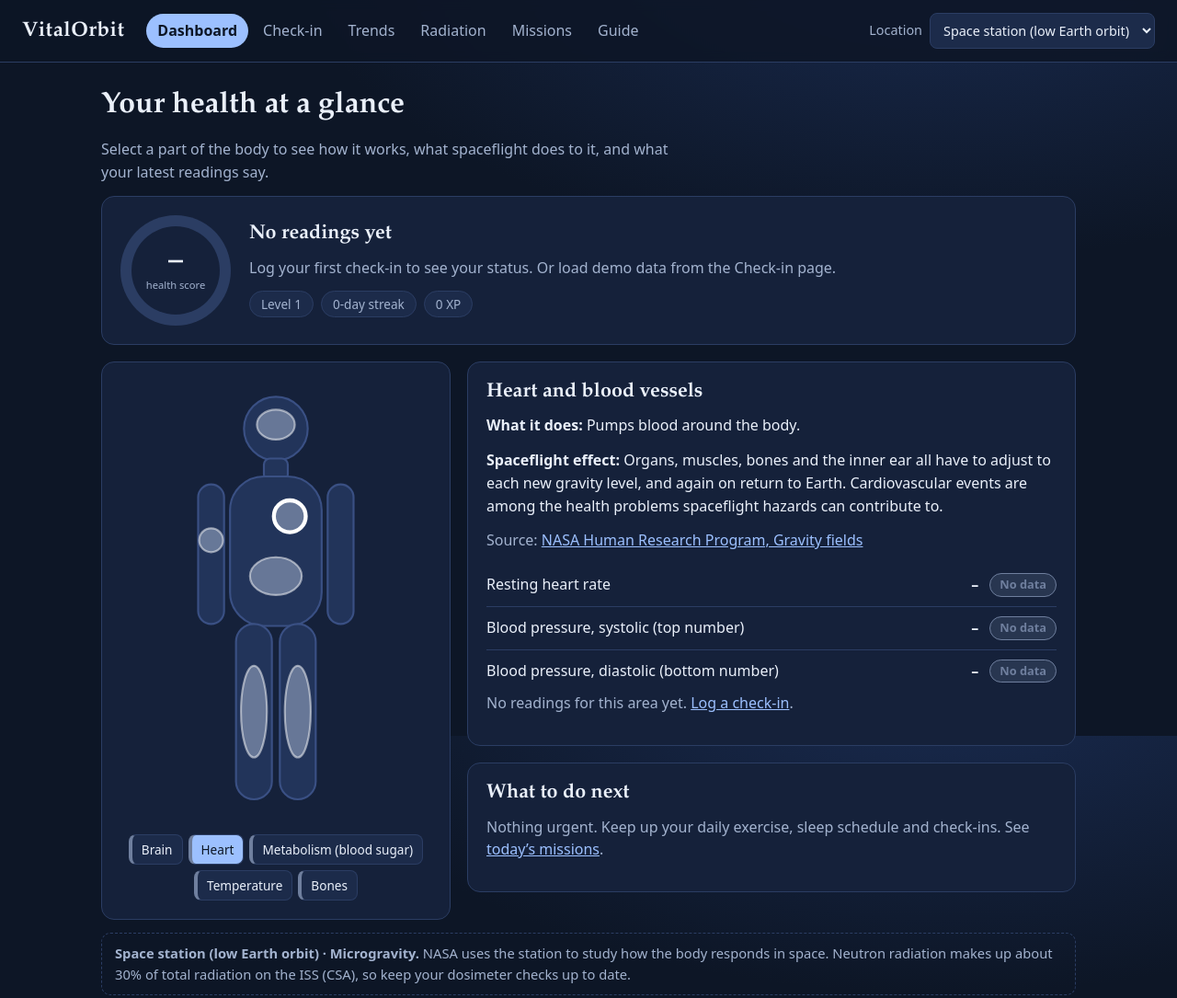
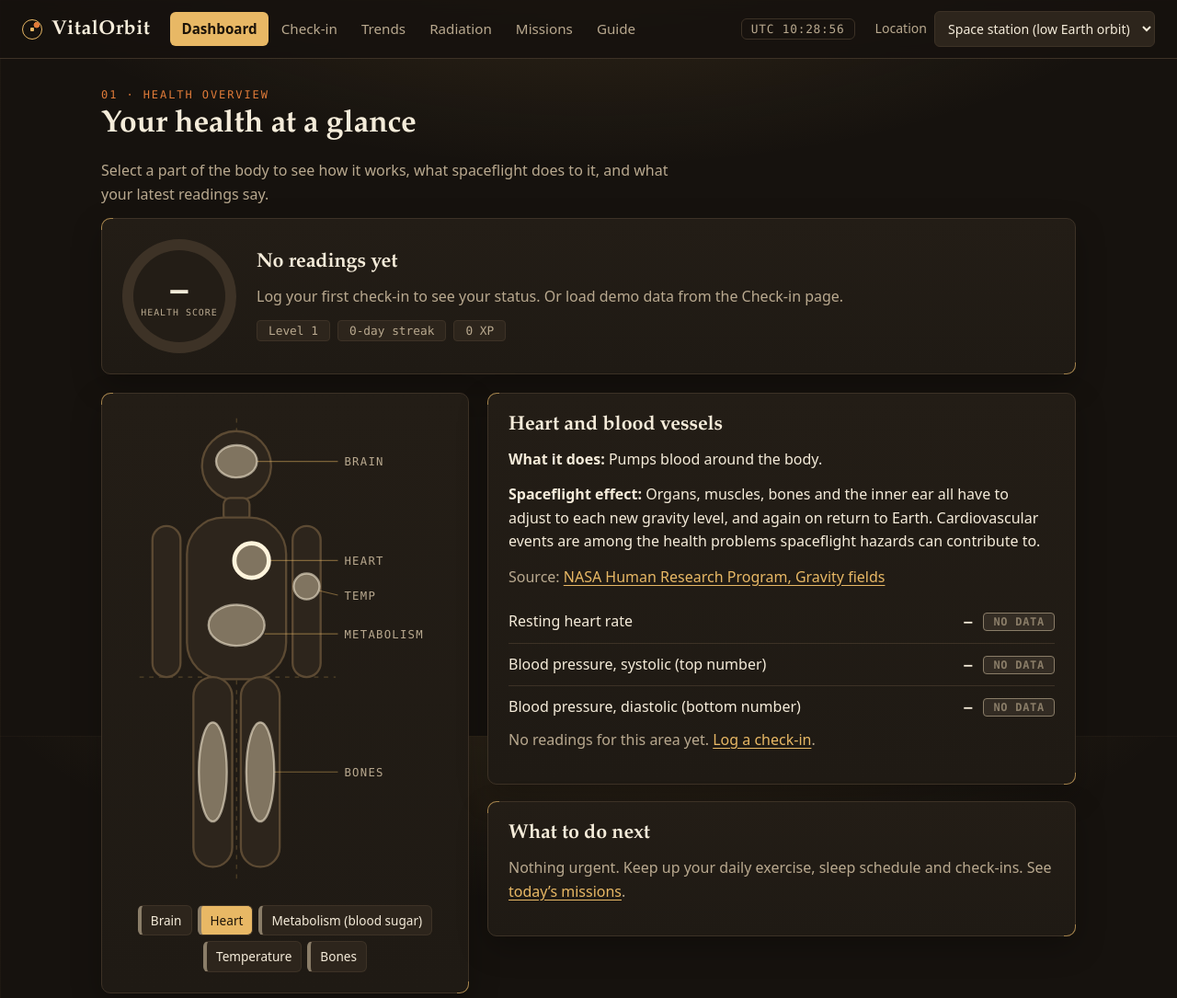
Before and after one commit to Celestial-GeekStarLord/VitalOrbit-Self-Health-Check-for-Astronauts, a website: page public/index.html in a window 1280 px wide. Shown: the top 1085 px of the page at 92% size. Drawn offline with Linux system fonts and the light colour scheme.

Commit message:
color accent changed

```diff
--- a/public/css/style.css
+++ b/public/css/style.css
@@ -1,106 +1,135 @@
 /* Code written with assistance from Claude (Anthropic), a Super Intelligence (SI) tool, for the NASA Space Apps Challenge. */
 :root {
-  --bg: #0d1626;
-  --panel: #15213a;
-  --panel2: #1c2b4a;
-  --line: #2b3d63;
-  --text: #eaf0fa;
-  --muted: #a3b3cf;
-  --accent: #9cc0ff;
-  --s-1: #6f7f9e;
-  --s0: #3fcf8e;
-  --s1: #f2b84b;
-  --s2: #ff6b6b;
+  --bg: #16120e;
+  --panel: #231d16;
+  --panel2: #2d251c;
+  --line: #3d3226;
+  --text: #f5ecda;
+  --muted: #b9a98f;
+  --accent: #e8b865;   /* gold */
+  --accent2: #e07b39;  /* copper */
+  --s-1: #8a7d68;
+  --s0: #7ccf9b;       /* in range: sage green */
+  --s1: #f0a23b;       /* watch: amber */
+  --s2: #f0645a;       /* act now: coral red */
   --serif: "Iowan Old Style", Palatino, "Palatino Linotype", Georgia, serif;
   --sans: system-ui, -apple-system, "Segoe UI", Roboto, sans-serif;
+  --mono: ui-monospace, "SF Mono", Menlo, Consolas, "Liberation Mono", monospace;
 }
 * { box-sizing: border-box; }
 html { color-scheme: dark; }
 body {
-  margin: 0; background: radial-gradient(1200px 600px at 80% -10%, #1a2c52 0%, var(--bg) 60%) fixed;
-  color: var(--text); font: 16px/1.55 var(--sans);
+  margin: 0; color: var(--text); font: 16px/1.6 var(--sans);
+  background:
+    radial-gradient(1000px 460px at 50% -140px, rgba(232, 184, 101, .17), transparent 70%),
+    linear-gradient(rgba(232, 184, 101, .035) 1px, transparent 1px) 0 0 / 34px 34px,
+    linear-gradient(90deg, rgba(232, 184, 101, .035) 1px, transparent 1px) 0 0 / 34px 34px,
+    var(--bg);
+  background-attachment: fixed;
 }
-h1, h2, h3 { font-family: var(--serif); font-weight: 600; line-height: 1.2; margin: 0 0 .5em; }
-h1 { font-size: 2rem; } h2 { font-size: 1.35rem; } h3 { font-size: 1.1rem; }
+::selection { background: var(--accent); color: #1d1409; }
+h1, h2, h3 { font-family: var(--serif); font-weight: 600; line-height: 1.2; margin: 0 0 .5em; letter-spacing: -.005em; }
+h1 { font-size: 2.1rem; } h2 { font-size: 1.35rem; } h3 { font-size: 1.1rem; }
 p { margin: 0 0 .8em; max-width: 70ch; }
-a { color: var(--accent); }
+a { color: var(--accent); text-underline-offset: 3px; }
+a:hover { color: #f5d08e; }
 :focus-visible { outline: 3px solid var(--accent); outline-offset: 2px; }
+.eyebrow { font: 500 .75rem var(--mono); letter-spacing: .16em; text-transform: uppercase; color: var(--accent2); margin: 0 0 .5em; }
 
 #top {
-  display: flex; flex-wrap: wrap; align-items: center; gap: 12px 24px; padding: 14px 24px;
-  border-bottom: 1px solid var(--line); background: rgba(13, 22, 38, .85); position: sticky; top: 0; z-index: 5;
-  backdrop-filter: blur(6px);
+  display: flex; flex-wrap: wrap; align-items: center; gap: 10px 22px; padding: 12px 24px;
+  border-bottom: 1px solid var(--line); background: rgba(22, 18, 14, .88); position: sticky; top: 0; z-index: 5;
+  backdrop-filter: blur(8px);
 }
-.brand { font: 600 1.4rem var(--serif); color: var(--text); text-decoration: none; letter-spacing: .02em; }
-#top nav { display: flex; flex-wrap: wrap; gap: 4px; flex: 1; }
-#top nav a { padding: 6px 12px; border-radius: 999px; color: var(--muted); text-decoration: none; }
+.brand { font: 600 1.35rem var(--serif); color: var(--text); text-decoration: none; letter-spacing: .02em; display: inline-flex; align-items: center; gap: 10px; }
+.brand::before {
+  content: ""; width: 20px; height: 20px; border-radius: 50%; border: 1.5px solid var(--accent);
+  background: radial-gradient(circle at 74% 26%, var(--accent2) 0 3px, transparent 3.5px), radial-gradient(circle, var(--accent) 0 2px, transparent 2.5px);
+}
+#top nav { display: flex; flex-wrap: wrap; gap: 2px; flex: 1; }
+#top nav a { padding: 6px 12px; border-radius: 6px; color: var(--muted); text-decoration: none; font-size: .95rem; transition: background .25s, color .25s; }
 #top nav a:hover { color: var(--text); background: var(--panel); }
-#top nav a[aria-current="page"] { color: var(--bg); background: var(--accent); font-weight: 600; }
-.env { color: var(--muted); font-size: .9rem; display: flex; align-items: center; gap: 8px; }
+#top nav a[aria-current="page"] { color: #1d1409; background: var(--accent); font-weight: 600; }
+.utc { font: .8rem var(--mono); color: var(--muted); letter-spacing: .06em; padding: 3px 10px; border: 1px solid var(--line); border-radius: 6px; font-variant-numeric: tabular-nums; }
+.env { color: var(--muted); font-size: .88rem; display: flex; align-items: center; gap: 8px; }
 
-main { max-width: 1100px; margin: 0 auto; padding: 28px 20px 60px; }
+main { max-width: 1100px; margin: 0 auto; padding: 32px 20px 64px; }
 .lead { color: var(--muted); }
-.card { background: var(--panel); border: 1px solid var(--line); border-radius: 14px; padding: 20px; }
-.grid { display: grid; gap: 18px; }
-.two { grid-template-columns: minmax(260px, 380px) 1fr; }
+.card {
+  position: relative; background: linear-gradient(180deg, var(--panel), #1f1a14); border: 1px solid var(--line);
+  border-radius: 10px; padding: 22px; box-shadow: 0 12px 32px rgba(0, 0, 0, .25);
+}
+/* engineering "registration marks" on panel corners */
+.card::before, .card::after { content: ""; position: absolute; width: 12px; height: 12px; border: 1.5px solid var(--accent); opacity: .6; pointer-events: none; }
+.card::before { top: -1px; left: -1px; border-right: 0; border-bottom: 0; border-top-left-radius: 10px; }
+.card::after { bottom: -1px; right: -1px; border-left: 0; border-top: 0; border-bottom-right-radius: 10px; }
+.grid { display: grid; gap: 20px; }
+.two { grid-template-columns: minmax(260px, 400px) 1fr; }
 @media (max-width: 800px) { .two { grid-template-columns: 1fr; } }
 
 input, select, button {
   font: inherit; color: var(--text); background: var(--panel2); border: 1px solid var(--line);
-  border-radius: 8px; padding: 8px 10px;
+  border-radius: 6px; padding: 8px 10px; transition: border-color .2s, filter .2s;
 }
+input:hover, select:hover { border-color: #5a4a36; }
 button { cursor: pointer; }
-button.primary { background: var(--accent); color: #0d1626; font-weight: 600; border-color: var(--accent); padding: 10px 18px; }
-button.ghost:hover, button.primary:hover { filter: brightness(1.1); }
+button.ghost:hover { border-color: var(--accent); }
+button.primary {
+  background: linear-gradient(180deg, #efc47a, #d9a24f); color: #1d1409; font-weight: 600;
+  border-color: #efc47a; padding: 10px 18px;
+}
+button.primary:hover { filter: brightness(1.07); }
 
-/* status colours (always paired with a text label, not colour alone) */
+/* status colours (always paired with a text label, never colour alone) */
 .s-1 { --c: var(--s-1); } .s0 { --c: var(--s0); } .s1 { --c: var(--s1); } .s2 { --c: var(--s2); }
-.chip { display: inline-block; padding: 2px 10px; border-radius: 999px; font-size: .8rem; font-weight: 600;
-  background: color-mix(in srgb, var(--c) 22%, transparent); color: var(--c); border: 1px solid var(--c); }
+.chip { display: inline-block; padding: 2px 10px; border-radius: 4px; font: 600 .75rem var(--mono); letter-spacing: .06em; text-transform: uppercase;
+  background: color-mix(in srgb, var(--c) 18%, transparent); color: var(--c); border: 1px solid var(--c); }
 
 /* dashboard */
-.summary { display: grid; grid-template-columns: auto 1fr; gap: 20px; align-items: center; margin-bottom: 18px; }
-.ring {
-  width: 120px; height: 120px; border-radius: 50%; display: grid; place-items: center;
-  background: conic-gradient(var(--c) calc(var(--pct) * 1%), var(--line) 0);
-}
-.ring div { width: 96px; height: 96px; border-radius: 50%; background: var(--panel); display: grid; place-items: center; text-align: center; }
-.ring b { font: 600 2rem var(--serif); line-height: 1; }
-.ring small { color: var(--muted); display: block; font-size: .7rem; }
+.summary { display: grid; grid-template-columns: auto 1fr; gap: 22px; align-items: center; margin-bottom: 20px; }
+.ring { width: 124px; height: 124px; border-radius: 50%; display: grid; place-items: center;
+  background: conic-gradient(var(--c) calc(var(--pct) * 1%), var(--line) 0); }
+.ring div { width: 100px; height: 100px; border-radius: 50%; background: var(--panel); display: grid; place-items: center; text-align: center; }
+.ring b { font: 600 2rem var(--mono); line-height: 1; }
+.ring small { color: var(--muted); display: block; font: .62rem var(--mono); letter-spacing: .1em; text-transform: uppercase; }
 .pills { display: flex; flex-wrap: wrap; gap: 8px; margin-top: 8px; }
-.pill { background: var(--panel2); border: 1px solid var(--line); border-radius: 999px; padding: 3px 12px; font-size: .85rem; color: var(--muted); }
-.alert { border-radius: 12px; padding: 14px 18px; margin-bottom: 18px; border: 1px solid var(--s2); background: rgba(255, 107, 107, .12); }
-.alert.watch { border-color: var(--s1); background: rgba(242, 184, 75, .1); }
+.pill { background: var(--panel2); border: 1px solid var(--line); border-radius: 4px; padding: 3px 12px; font: .8rem var(--mono); color: var(--muted); }
+.alert { border-radius: 8px; padding: 14px 18px; margin-bottom: 18px; border: 1px solid var(--s2); background: rgba(240, 100, 90, .1); }
+.alert.watch { border-color: var(--s1); background: rgba(240, 162, 59, .09); }
 .alert strong { display: block; margin-bottom: 2px; }
 
 .body-wrap { text-align: center; }
-svg.body { width: 100%; max-width: 260px; height: auto; }
-.shape { fill: #22345a; stroke: #3a5084; stroke-width: 2; }
-.spot { fill: var(--c); fill-opacity: .9; stroke: #fff; stroke-opacity: .5; stroke-width: 2; cursor: pointer; transition: stroke-width .15s; }
+svg.body { width: 100%; max-width: 340px; height: auto; }
+.shape { fill: #2d251c; stroke: #5c4a33; stroke-width: 2; }
+.axis { stroke: var(--accent); stroke-opacity: .25; stroke-width: 1; stroke-dasharray: 4 5; }
+.leader { stroke: var(--accent); stroke-opacity: .45; stroke-width: 1; }
+.lbl { fill: var(--muted); font: 500 10.5px var(--mono); letter-spacing: .1em; }
+[data-organ]:hover .lbl, [data-organ]:focus .lbl { fill: var(--accent); }
+.spot { fill: var(--c); fill-opacity: .9; stroke: #fff4dc; stroke-opacity: .55; stroke-width: 2; cursor: pointer; transition: stroke-width .2s; }
 .spot:hover, .spot.sel { stroke-width: 4; stroke-opacity: 1; }
-.spot.s2 { animation: pulse 1.6s ease-in-out infinite; }
+.spot.s2 { animation: pulse 2.2s ease-in-out infinite; }
 @keyframes pulse { 50% { fill-opacity: .45; } }
-@media (prefers-reduced-motion: reduce) { .spot.s2 { animation: none; } }
+@media (prefers-reduced-motion: reduce) { .spot.s2 { animation: none; } * { transition: none !important; } }
 .organ-btns { display: flex; flex-wrap: wrap; gap: 6px; justify-content: center; margin-top: 10px; }
 .organ-btns button { font-size: .85rem; padding: 5px 10px; border-left: 4px solid var(--c); }
-.organ-btns button.sel { background: var(--accent); color: #0d1626; }
+.organ-btns button.sel { background: var(--accent); color: #1d1409; }
 
 .ind-row { display: grid; grid-template-columns: 1fr auto auto; gap: 12px; align-items: center; padding: 10px 0; border-top: 1px solid var(--line); }
 .ind-row:first-of-type { border-top: 0; }
-.ind-row b { font-variant-numeric: tabular-nums; }
-.advice { border-left: 4px solid var(--c); padding: 6px 0 6px 14px; margin: 10px 0; }
+.ind-row b { font: 600 .95rem var(--mono); font-variant-numeric: tabular-nums; }
+.advice { border-left: 3px solid var(--c); padding: 6px 0 6px 14px; margin: 10px 0; }
 .advice small { color: var(--muted); display: block; }
 .muted { color: var(--muted); }
-.env-note { border: 1px dashed var(--line); border-radius: 10px; padding: 10px 14px; margin-top: 14px; font-size: .92rem; color: var(--muted); }
+.env-note { border: 1px dashed #5a4a36; border-radius: 8px; padding: 12px 16px; margin-top: 18px; font-size: .92rem; color: var(--muted); }
 
 /* check-in */
 form { display: grid; gap: 14px; }
-.field { background: var(--panel); border: 1px solid var(--line); border-radius: 12px; padding: 14px 16px; }
+.field { background: var(--panel); border: 1px solid var(--line); border-radius: 8px; padding: 14px 16px; }
 .fhead { display: flex; justify-content: space-between; align-items: center; gap: 10px; margin-bottom: 8px; flex-wrap: wrap; }
 .fhead label { font-weight: 600; }
 .inwrap { display: flex; align-items: center; gap: 8px; }
-.inwrap input { width: 140px; }
-.unit { color: var(--muted); }
+.inwrap input { width: 140px; font-family: var(--mono); }
+.unit { color: var(--muted); font-family: var(--mono); font-size: .85rem; }
 .field select { min-width: 200px; }
 details { margin-top: 10px; color: var(--muted); }
 summary { cursor: pointer; color: var(--accent); }
@@ -110,39 +139,41 @@ details p { margin: 8px 0 0; }
 
 /* trends */
 .controls { display: flex; flex-wrap: wrap; gap: 12px; margin-bottom: 14px; align-items: center; }
-canvas { width: 100%; height: 340px; display: block; background: var(--panel); border: 1px solid var(--line); border-radius: 12px; }
-.legend { display: flex; gap: 14px; flex-wrap: wrap; margin: 10px 0; font-size: .85rem; color: var(--muted); }
-.legend i { display: inline-block; width: 12px; height: 12px; border-radius: 3px; margin-right: 6px; vertical-align: -1px; }
+canvas { width: 100%; height: 340px; display: block; background: var(--panel); border: 1px solid var(--line); border-radius: 8px; }
+.legend { display: flex; gap: 14px; flex-wrap: wrap; margin: 10px 0; font: .78rem var(--mono); color: var(--muted); }
+.legend i { display: inline-block; width: 12px; height: 12px; border-radius: 2px; margin-right: 6px; vertical-align: -1px; }
 .table-wrap { overflow-x: auto; margin-top: 18px; }
 table { border-collapse: collapse; width: 100%; font-size: .9rem; font-variant-numeric: tabular-nums; }
+th { font: 500 .72rem var(--mono); letter-spacing: .1em; text-transform: uppercase; color: var(--accent); }
 th, td { padding: 8px 10px; border-bottom: 1px solid var(--line); text-align: left; white-space: nowrap; }
+td { font-family: var(--mono); font-size: .85rem; }
 td.s0, td.s1, td.s2 { color: var(--c); font-weight: 600; }
 td.s-1 { color: var(--muted); }
 
 /* missions */
-.bar { height: 12px; border-radius: 999px; background: var(--line); overflow: hidden; }
-.bar span { display: block; height: 100%; background: var(--accent); transition: width .4s; }
+.bar { height: 10px; border-radius: 3px; background: var(--line); overflow: hidden; }
+.bar span { display: block; height: 100%; background: linear-gradient(90deg, var(--accent2), var(--accent)); transition: width .6s ease; }
 .mission { display: flex; gap: 12px; align-items: flex-start; padding: 12px 0; border-top: 1px solid var(--line); }
-.mission input { width: 22px; height: 22px; margin-top: 2px; accent-color: #3fcf8e; }
+.mission input { width: 22px; height: 22px; margin-top: 2px; accent-color: #7ccf9b; }
 .mission small { display: block; color: var(--muted); }
 .badges { display: grid; grid-template-columns: repeat(auto-fill, minmax(180px, 1fr)); gap: 12px; }
-.badge { border: 1px solid var(--line); border-radius: 12px; padding: 12px; background: var(--panel2); opacity: .55; }
-.badge.got { opacity: 1; border-color: var(--s0); }
+.badge { border: 1px solid var(--line); border-radius: 8px; padding: 12px; background: var(--panel2); opacity: .55; }
+.badge.got { opacity: 1; border-color: var(--accent); }
 .badge small { color: var(--muted); display: block; }
 
 /* guide */
-.hazards { display: grid; grid-template-columns: repeat(auto-fit, minmax(300px, 1fr)); gap: 16px; }
+.hazards { display: grid; grid-template-columns: repeat(auto-fit, minmax(300px, 1fr)); gap: 18px; }
 .hazards h3 { margin-bottom: .3em; }
-.hazards dt { font-weight: 600; margin-top: .6em; }
-.hazards dd { margin: 0; color: var(--muted); }
+.hazards dt { font: 500 .72rem var(--mono); letter-spacing: .12em; text-transform: uppercase; color: var(--accent2); margin-top: .9em; }
+.hazards dd { margin: .15em 0 0; color: var(--muted); }
 ul.plain { padding-left: 1.2em; } ul.plain li { margin: .35em 0; }
-.disclaimer { font-size: .88rem; color: var(--muted); border-top: 1px solid var(--line); margin-top: 32px; padding-top: 14px; }
+.disclaimer { font-size: .85rem; color: var(--muted); border-top: 1px solid var(--line); margin-top: 32px; padding-top: 14px; }
 
-/* v2: radiation page, report */
+/* radiation page, report */
 .tiles { display: grid; grid-template-columns: repeat(auto-fit, minmax(150px, 1fr)); gap: 12px; margin: 14px 0; }
-.tiles div { background: var(--panel2); border: 1px solid var(--line); border-radius: 12px; padding: 12px 14px; }
-.tiles b { display: block; font: 600 1.7rem var(--serif); font-variant-numeric: tabular-nums; }
+.tiles div { background: var(--panel2); border: 1px solid var(--line); border-radius: 8px; padding: 12px 14px; }
+.tiles b { display: block; font: 600 1.6rem var(--mono); font-variant-numeric: tabular-nums; color: var(--accent); }
 .tiles small { color: var(--muted); }
 .dosebars { display: flex; align-items: flex-end; gap: 6px; height: 110px; border-bottom: 1px solid var(--line); }
-.dosebars div { flex: 1; background: var(--accent); border-radius: 4px 4px 0 0; min-height: 2px; }
-.report { white-space: pre-wrap; background: var(--panel); border: 1px solid var(--line); border-radius: 12px; padding: 16px; font: .85rem/1.5 ui-monospace, Consolas, monospace; overflow-x: auto; }
+.dosebars div { flex: 1; background: linear-gradient(180deg, var(--accent), var(--accent2)); border-radius: 3px 3px 0 0; min-height: 2px; }
+.report { white-space: pre-wrap; background: var(--panel); border: 1px solid var(--line); border-radius: 8px; padding: 16px; font: .85rem/1.55 var(--mono); overflow-x: auto; }
--- a/public/index.html
+++ b/public/index.html
@@ -11,6 +11,7 @@
 <body>
 <header id="top"></header>
 <main>
+  <p class="eyebrow">01 · Health overview</p>
   <h1>Your health at a glance</h1>
   <p class="lead">Select a part of the body to see how it works, what spaceflight does to it, and what your latest readings say.</p>
 
@@ -19,7 +20,9 @@
 
   <div class="grid two">
     <section class="card body-wrap" aria-label="Body map">
-      <svg class="body" viewBox="0 0 240 440" role="group" aria-label="Clickable human body">
+      <svg class="body" viewBox="20 0 290 440" role="group" aria-label="Clickable human body">
+        <line class="axis" x1="120" y1="4" x2="120" y2="436"/>
+        <line class="axis" x1="30" y1="244" x2="212" y2="244"/>
         <circle class="shape" cx="120" cy="48" r="32"/>
         <rect class="shape" x="108" y="78" width="24" height="22" rx="6"/>
         <rect class="shape" x="74" y="96" width="92" height="150" rx="34"/>
@@ -29,21 +32,25 @@
         <rect class="shape" x="124" y="244" width="36" height="176" rx="18"/>
 
         <g data-organ="brain" tabindex="0" role="button" aria-label="Brain and mind">
-          <title>Brain and mind</title><ellipse class="spot" cx="120" cy="44" rx="19" ry="15"/>
+          <title>Brain and mind</title><line class="leader" x1="139" y1="44" x2="214" y2="44"/>
+          <ellipse class="spot" cx="120" cy="44" rx="19" ry="15"/><text class="lbl" x="220" y="48">BRAIN</text>
         </g>
         <g data-organ="heart" tabindex="0" role="button" aria-label="Heart and blood vessels">
-          <title>Heart and blood vessels</title><circle class="spot" cx="134" cy="136" r="16"/>
+          <title>Heart and blood vessels</title><line class="leader" x1="150" y1="136" x2="214" y2="136"/>
+          <circle class="spot" cx="134" cy="136" r="16"/><text class="lbl" x="220" y="140">HEART</text>
+        </g>
+        <g data-organ="skin" tabindex="0" role="button" aria-label="Temperature and immune system">
+          <title>Temperature and immune system</title><line class="leader" x1="197" y1="164" x2="214" y2="168"/>
+          <circle class="spot" cx="185" cy="160" r="12"/><text class="lbl" x="220" y="172">TEMP</text>
         </g>
         <g data-organ="gut" tabindex="0" role="button" aria-label="Metabolism">
-          <title>Metabolism (blood sugar)</title><ellipse class="spot" cx="120" cy="196" rx="26" ry="19"/>
-        </g>
-        <g data-organ="skin" tabindex="0" role="button" aria-label="Temperature and immune system">
-          <title>Temperature and immune system</title><circle class="spot" cx="55" cy="160" r="12"/>
+          <title>Metabolism (blood sugar)</title><line class="leader" x1="146" y1="204" x2="214" y2="204"/>
+          <ellipse class="spot" cx="120" cy="196" rx="26" ry="19"/><text class="lbl" x="220" y="208">METABOLISM</text>
         </g>
         <g data-organ="bones" tabindex="0" role="button" aria-label="Bones and muscles">
-          <title>Bones and muscles</title>
-          <ellipse class="spot" cx="98" cy="332" rx="13" ry="46"/>
-          <ellipse class="spot" cx="142" cy="332" rx="13" ry="46"/>
+          <title>Bones and muscles</title><line class="leader" x1="155" y1="332" x2="214" y2="332"/>
+          <ellipse class="spot" cx="98" cy="332" rx="13" ry="46"/><ellipse class="spot" cx="142" cy="332" rx="13" ry="46"/>
+          <text class="lbl" x="220" y="336">BONES</text>
         </g>
       </svg>
       <div class="organ-btns" id="organBtns"></div>
--- a/public/js/common.js
+++ b/public/js/common.js
@@ -269,8 +269,11 @@
       '<a class="brand" href="/">VitalOrbit</a>' +
       '<nav aria-label="Main">' + pages.map(p =>
         '<a href="' + p[2] + '"' + (p[0] === active ? ' aria-current="page"' : '') + '>' + p[1] + '</a>').join('') + '</nav>' +
+      '<span class="utc" id="utc" role="timer" aria-label="Current UTC time"></span>' +
       '<label class="env">Location <select id="envSel">' + ENV.map(e =>
         '<option value="' + e.id + '"' + (e.id === env.id ? ' selected' : '') + '>' + e.name + '</option>').join('') + '</select></label>';
+    const tick = () => { const n = new Date(); document.getElementById('utc').textContent = 'UTC ' + n.toISOString().slice(11, 19); };
+    tick(); setInterval(tick, 1000);
     document.getElementById('envSel').onchange = function () { LS.set('vo_env', this.value); location.reload(); };
   }
 
```
Also changed, not shown: public/checkin.html (+3 -0 lines), public/guide.html (+1 -0 lines), public/missions.html (+3 -0 lines), public/radiation.html (+2 -1 lines), public/trends.html (+14 -13 lines).
